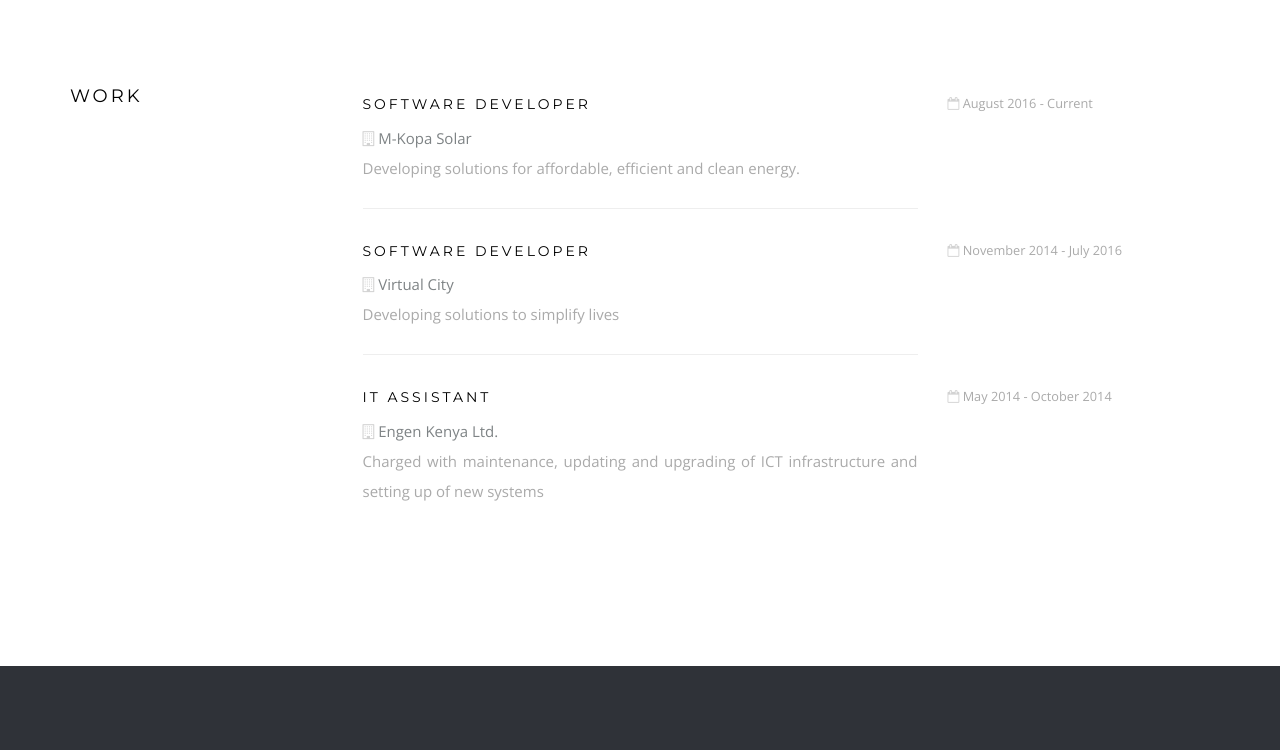
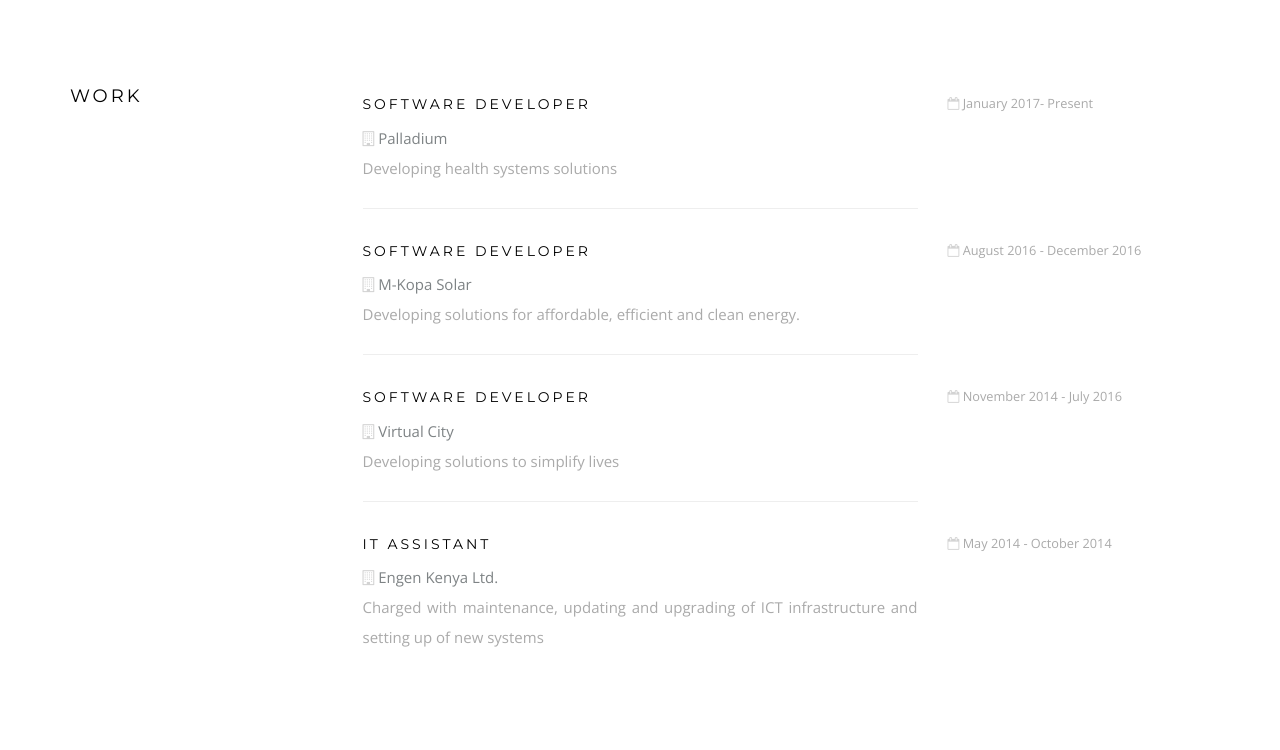
Before and after one commit to gmwasi/gmwasi.github.io, a plain HTML site: page index.html in a window 1280 px wide. Shown: the part 3810-4560 px from the top of the page. Drawn offline with nearby package versions, Linux system fonts and the light colour scheme; some packages are replaced by stand-ins of ours; files whose address does not match are found by name.

Commit message:
Updated work

```diff
--- a/index.html
+++ b/index.html
@@ -330,6 +330,22 @@
 					<div class="cv-entry animated" data-animation-delay="100" data-animation="fadeInLeft">
 						<div class="col-lg-6 main">
 							<h4>Software Developer</h4>
+							<i class="fa fa-building-o"></i> Palladium
+
+							<p class="desc">
+								Developing health systems solutions
+							</p>
+							<hr>
+						</div>
+						<div class="col-lg-3 date">
+							<p>
+								<small><i class="fa fa-calendar-o"></i> January 2017- Present</small>
+							</p>
+						</div>
+					</div>
+					<div class="cv-entry animated" data-animation-delay="150" data-animation="fadeInRight">
+						<div class="col-lg-6  col-lg-offset-3 main">
+							<h4>Software Developer</h4>
 							<i class="fa fa-building-o"></i> M-Kopa Solar
 
 							<p class="desc">
@@ -339,7 +355,7 @@
 						</div>
 						<div class="col-lg-3 date">
 							<p>
-								<small><i class="fa fa-calendar-o"></i> August 2016 - Current</small>
+								<small><i class="fa fa-calendar-o"></i> August 2016 - December 2016</small>
 							</p>
 						</div>
 					</div>
@@ -482,7 +498,7 @@
 		<div class="row">
 			<div class="col-md-12">
 				<p class="copy">
-					&copy; <strong>Gesora Mwasi</strong> 2017
+					&copy; <strong>Gesora Mwasi</strong> 2018
 				</p>
 			</div>
 		</div>
```
